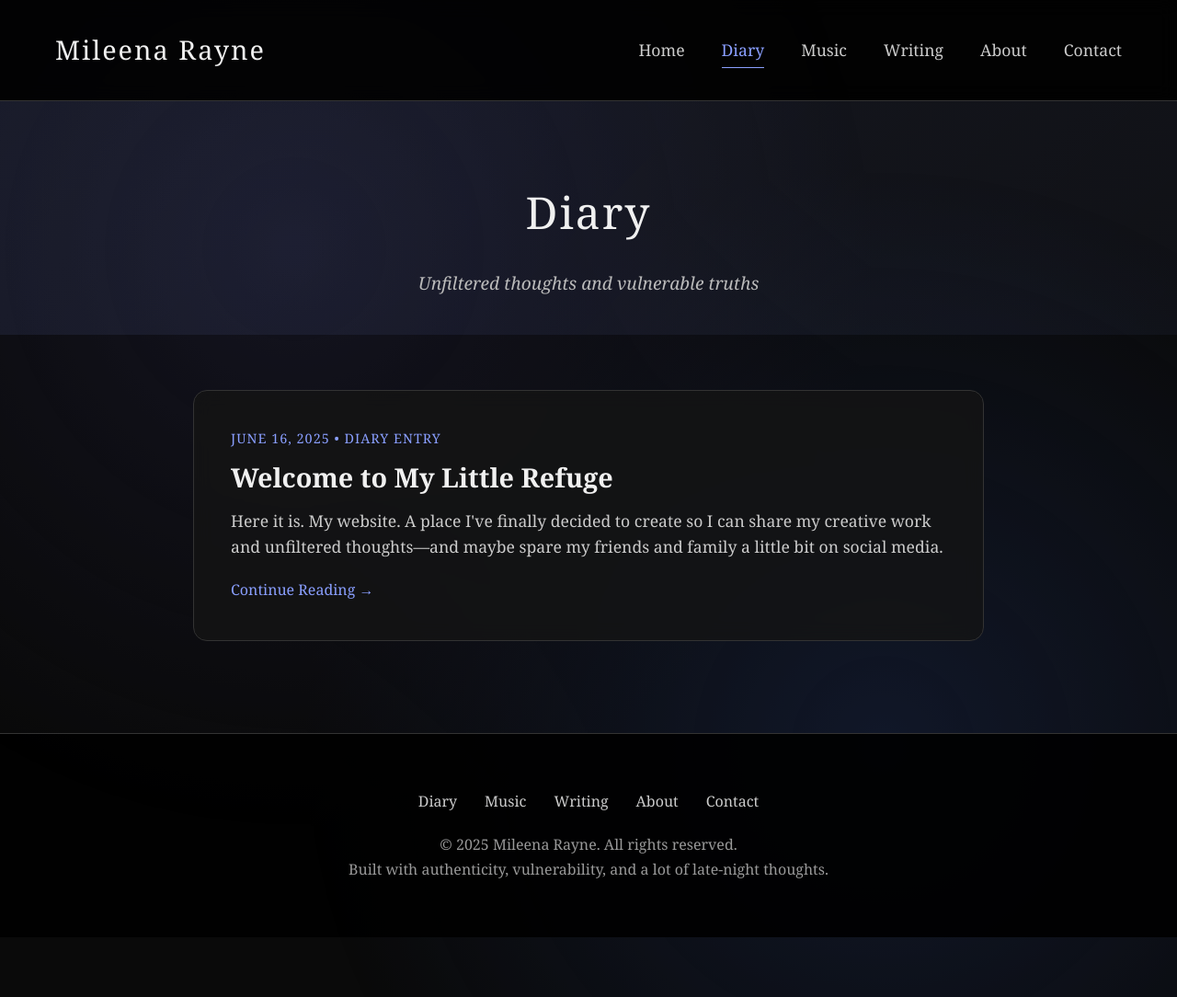
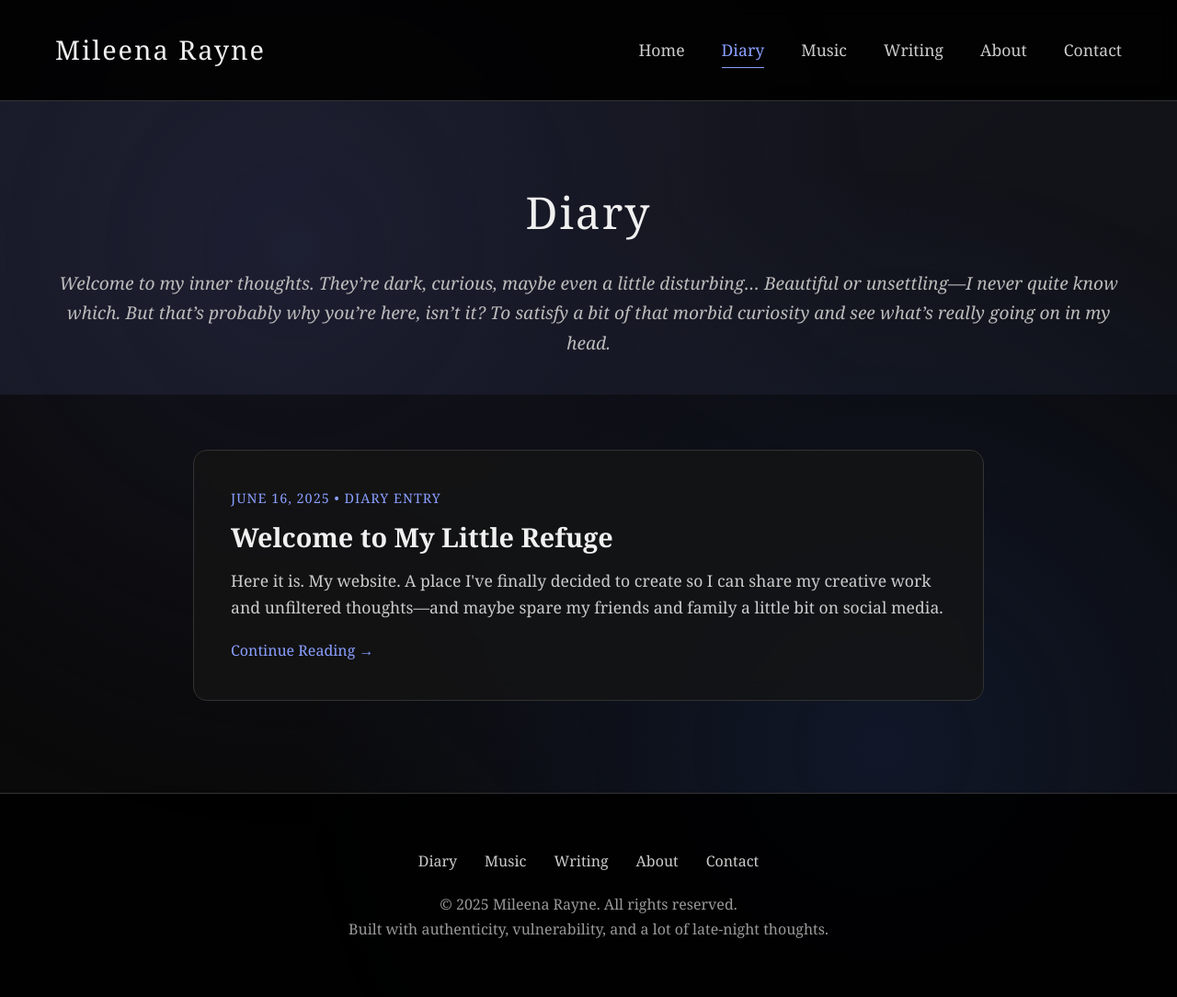
Before and after one commit to Mileena28/Mileena28.github.io, a Jekyll site: the page built from diary.html, in a window 1280 px wide and 1084 px high. Shown: the whole window at 92% size. Built offline with Jekyll 4.4.1, drawn with Linux system fonts in a browser that asks for light colours.

Commit message:
Update diary.html

```diff
--- a/diary.html
+++ b/diary.html
@@ -94,7 +94,10 @@ title: Diary
 <div class="blog-header">
     <div class="container">
         <h1 class="blog-title">Diary</h1>
-        <p class="blog-subtitle">Unfiltered thoughts and vulnerable truths</p>
+        <p class="blog-subtitle">Welcome to my inner thoughts. They’re dark, curious, maybe even a little disturbing…
+Beautiful or unsettling—I never quite know which.
+But that’s probably why you’re here, isn’t it?
+To satisfy a bit of that morbid curiosity and see what’s really going on in my head.</p>
     </div>
 </div>
 
```
